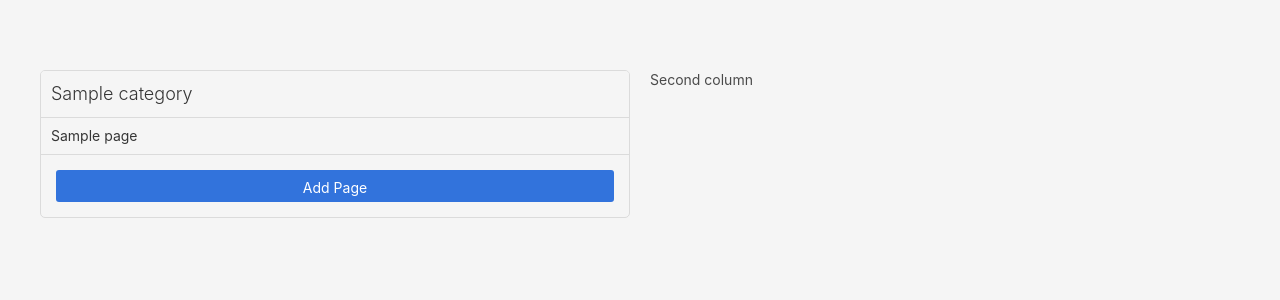
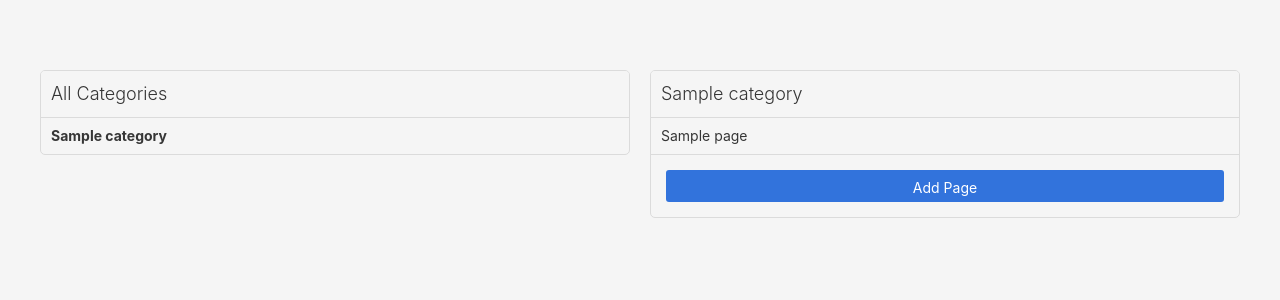
Before and after one commit to shopnilsazal/bookmarklet, a Django app: a page that uses bookmarks/templates/category.html in a window 1280 px wide. Shown: the part 67-367 px from the top of the page. Run offline with Django 3.2, Linux system fonts and the light colour scheme; tables that the repository leaves empty hold one stand-in row (values such as "Sample post").

Commit message:
Added: Template tag for listing all category

```diff
--- a/bookmarks/templates/category.html
+++ b/bookmarks/templates/category.html
@@ -1,9 +1,15 @@
 {% extends 'base.html' %}
+{% load bookmarks_template_tags %}
 
 {% block content %}
 
     <div class="container">
         <div class="columns">
+
+        <div class="column">
+            {% get_all_categories category %}
+        </div>
+
             <div class="column">
                 {% if category %}
                     <nav class="panel">
@@ -19,16 +25,14 @@
                             {% endfor %}
                         {% endif %}
 
-                        <a class="button is-info panel-block" href="{% url 'bookmarklet:show_category' category.slug %}add-page/">Add Page</a>
+                        <a class="button is-info panel-block"
+                           href="{% url 'bookmarklet:show_category' category.slug %}add-page/">Add Page</a>
 
                         {% else %}
                         <p class="panel-block">No category found.</p>
                     </nav>
                 {% endif %}
             </div>
-            <div class="column">
-                Second column
-            </div>
 
         </div>
     </div>
--- /dev/null
+++ b/bookmarks/templates/cats.html
@@ -0,0 +1,21 @@
+{% if categories %}
+    <nav class="panel">
+        <p class="panel-heading">
+            All Categories
+        </p>
+        {% for category in categories %}
+            {% if category == act_cat %}
+                <a class="panel-block" href="{% url 'bookmarklet:show_category' category.slug %}">
+                    <strong>{{ category.name }}</strong></a>
+            {% else %}
+                <a class="panel-block" href="{% url 'bookmarklet:show_category' category.slug %}">
+                    {{ category.name }}
+                </a>
+            {% endif %}
+        {% endfor %}
+
+        {% else %}
+        <p class="panel-block">No category found.</p>
+    </nav>
+
+{% endif %}
--- a/bookmarks/templates/index.html
+++ b/bookmarks/templates/index.html
@@ -1,10 +1,14 @@
 {% extends 'base.html' %}
+{% load bookmarks_template_tags %}
 
 {% block content %}
 
     <div class="container">
 
         <div class="columns">
+        <div class="column">
+            {% get_all_categories category %}
+        </div>
             <div class="column">
                 {% if categories %}
                     <nav class="panel">
--- /dev/null
+++ b/bookmarks/templatetags/bookmarks_template_tags.py
@@ -0,0 +1,9 @@
+from django import template
+from bookmarks.models import Category
+
+register = template.Library()
+
+
+@register.inclusion_tag('cats.html')
+def get_all_categories(cat=None):
+    return {'categories': Category.objects.all(), 'act_cat': cat}
```
Also changed, not shown: bookmarks/templatetags/__init__.py (added).
